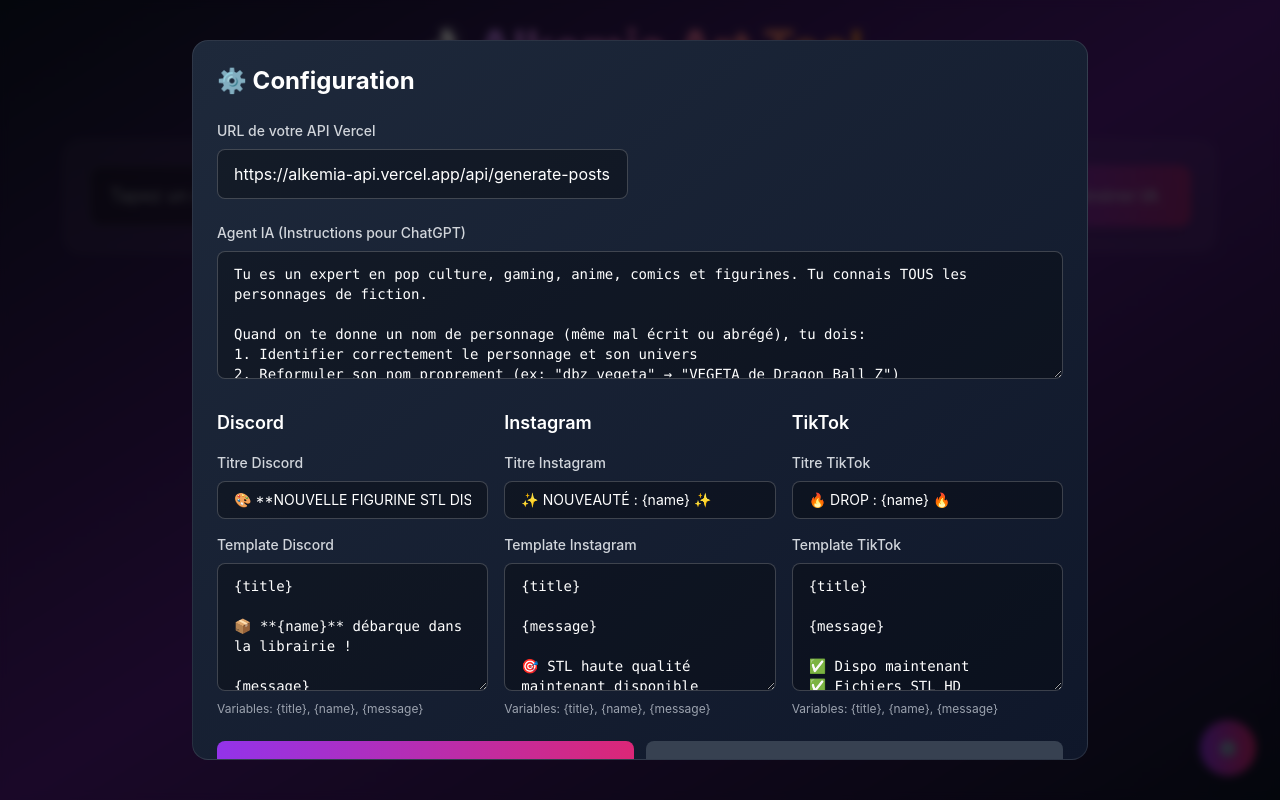
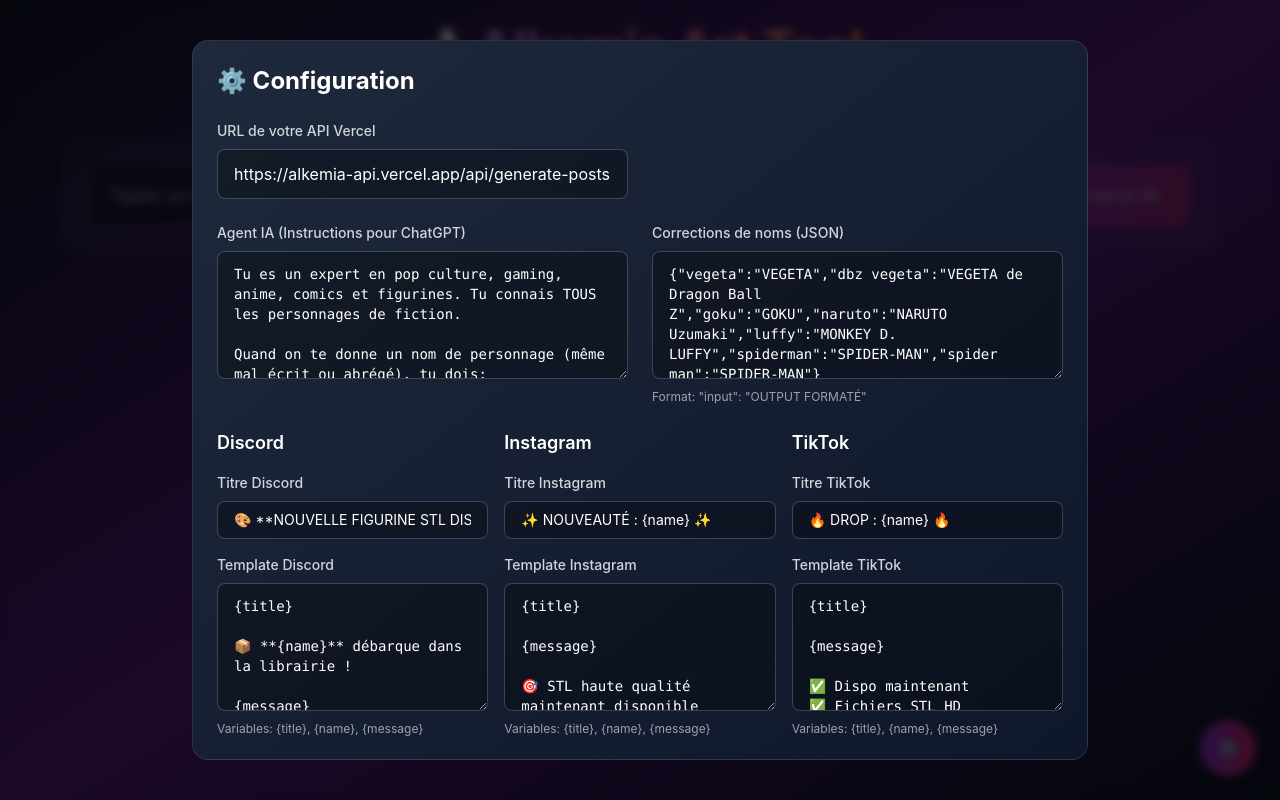
Before and after one commit to gaetanSimonot/alkemia-art-ai, a React (Create React App) app: page / in a window 1280 px wide. Both pictures are taken after a click on the button "⚙️". Built offline with nearby package versions, Linux system fonts and the light colour scheme.

Commit message:
🧠 Formatage intelligent des noms + Corrections personnalisables

```diff
--- a/src/components/PostGenerator.js
+++ b/src/components/PostGenerator.js
@@ -76,6 +76,17 @@ Sois créatif et montre que tu connais vraiment le personnage !`);
 #PrintingLife #fyp #foryou #viral #3DPrinter
 #GeekLife #CollectorItem`);
 
+  // Corrections personnalisées des noms
+  const [nameCorrections, setNameCorrections] = useState(localStorage.getItem('nameCorrections') || JSON.stringify({
+    'vegeta': 'VEGETA',
+    'dbz vegeta': 'VEGETA de Dragon Ball Z',
+    'goku': 'GOKU',
+    'naruto': 'NARUTO Uzumaki',
+    'luffy': 'MONKEY D. LUFFY',
+    'spiderman': 'SPIDER-MAN',
+    'spider man': 'SPIDER-MAN'
+  }));
+
   useEffect(() => {
     // Vérifier si l'API est configurée au chargement
     if (!apiUrl) {
@@ -92,6 +103,7 @@ Sois créatif et montre que tu connais vraiment le personnage !`);
     localStorage.setItem('instagramTemplate', instagramTemplate);
     localStorage.setItem('tiktokTitle', tiktokTitle);
     localStorage.setItem('tiktokTemplate', tiktokTemplate);
+    localStorage.setItem('nameCorrections', nameCorrections);
     setShowApiConfig(false);
     setError('');
   };
@@ -220,6 +232,33 @@ IMPORTANT: Réponds UNIQUEMENT avec le JSON, rien d'autre.`
     }
   };
 
+  // Fonction pour formater intelligemment le nom du personnage
+  const formatCharacterName = (input) => {
+    if (!input) return 'Personnage';
+
+    // Nettoie et formate le nom
+    const cleaned = input.trim();
+
+    try {
+      // Utilise les corrections personnalisées de l'utilisateur
+      const corrections = JSON.parse(nameCorrections);
+
+      // Cherche une correction exacte
+      const lowerInput = cleaned.toLowerCase();
+      if (corrections[lowerInput]) {
+        return corrections[lowerInput];
+      }
+    } catch (error) {
+      console.error('Erreur parsing nameCorrections:', error);
+    }
+
+    // Sinon, applique une capitalisation intelligente
+    return cleaned
+      .split(' ')
+      .map(word => word.charAt(0).toUpperCase() + word.slice(1).toLowerCase())
+      .join(' ');
+  };
+
   // Fonction de prévisualisation sans API
   const previewPosts = () => {
     if (!figurineName.trim()) {
@@ -227,11 +266,13 @@ IMPORTANT: Réponds UNIQUEMENT avec le JSON, rien d'autre.`
       return;
     }
 
+    const formattedName = formatCharacterName(figurineName);
+
     setGeneratedPosts({
-      discord: formatDiscordPost(null, 'Ceci est un aperçu du message généré par l\'IA pour ce personnage.'),
-      instagram: formatInstagramPost(null, 'Message Instagram personnalisé qui sera généré par l\'IA selon vos paramètres.'),
-      tiktok: formatTikTokPost(null, 'Message TikTok court et viral pour ce personnage !'),
-      formattedName: figurineName
+      discord: formatDiscordPost(formattedName, 'Ceci est un aperçu du message généré par l\'IA pour ce personnage.'),
+      instagram: formatInstagramPost(formattedName, 'Message Instagram personnalisé qui sera généré par l\'IA selon vos paramètres.'),
+      tiktok: formatTikTokPost(formattedName, 'Message TikTok court et viral pour ce personnage !'),
+      formattedName: formattedName
     });
     setError('');
   };
@@ -457,6 +498,7 @@ IMPORTANT: Réponds UNIQUEMENT avec le JSON, rien d'autre.`
                   </div>
                 </div>
 
+                <div className="grid grid-cols-1 md:grid-cols-2 gap-6">
                   <div>
                     <label className="block text-sm font-medium text-gray-300 mb-2">
                       Agent IA (Instructions pour ChatGPT)
@@ -467,6 +509,21 @@ IMPORTANT: Réponds UNIQUEMENT avec le JSON, rien d'autre.`
                       className="w-full px-4 py-3 bg-black/30 text-white rounded-lg border border-white/20 focus:outline-none focus:ring-2 focus:ring-purple-500 h-32 font-mono text-sm"
                       placeholder="Instructions pour personnaliser le comportement de l'IA..."
                     />
+                  </div>
+                  <div>
+                    <label className="block text-sm font-medium text-gray-300 mb-2">
+                      Corrections de noms (JSON)
+                    </label>
+                    <textarea
+                      value={nameCorrections}
+                      onChange={(e) => setNameCorrections(e.target.value)}
+                      className="w-full px-4 py-3 bg-black/30 text-white rounded-lg border border-white/20 focus:outline-none focus:ring-2 focus:ring-purple-500 h-32 font-mono text-sm"
+                      placeholder='{"vegeta": "VEGETA", "goku": "GOKU"}'
+                    />
+                    <p className="text-xs text-gray-400 mt-1">
+                      Format: {'"input": "OUTPUT FORMATÉ"'}
+                    </p>
+                  </div>
                 </div>
 
                 <div className="grid grid-cols-1 md:grid-cols-3 gap-4">
```
Lines whose indentation alone changed are shown as unchanged.
